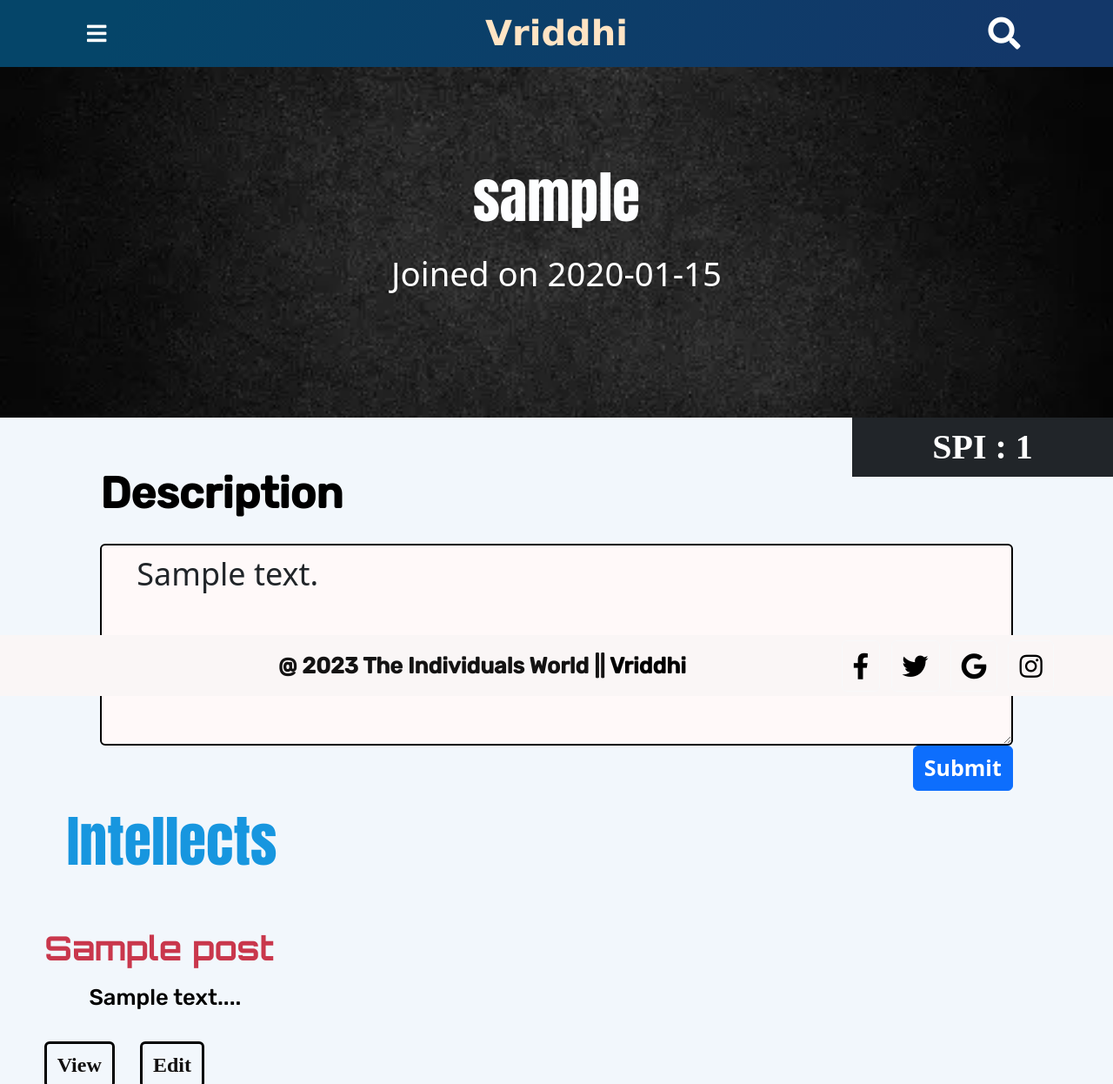
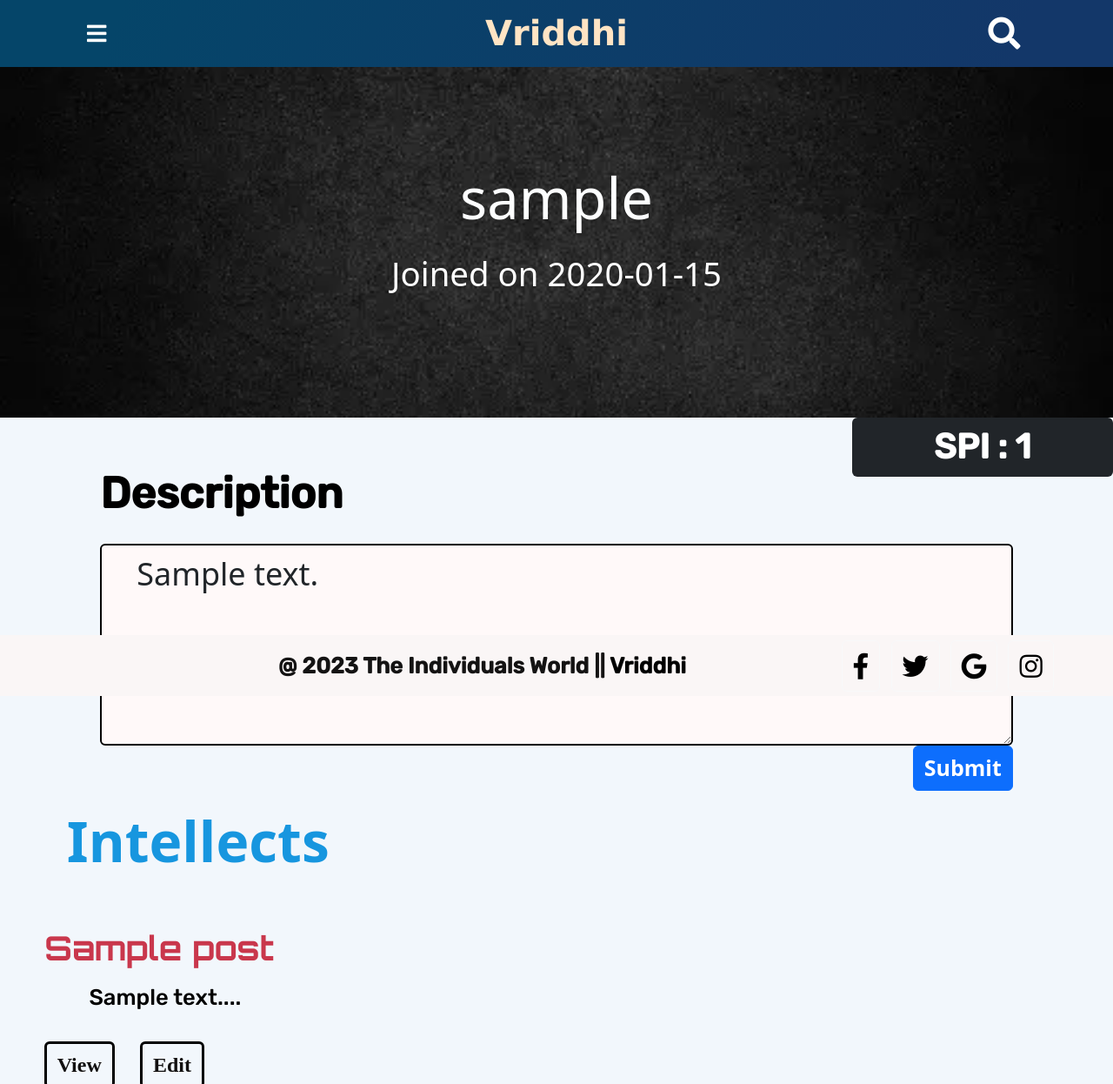
Before and after one commit to vransh/vriddhi, a Flask app: page /profile in a window 1280 px wide. Shown: the top 1246 px of the page at 87% size. Run offline with Flask 3, Linux system fonts and the light colour scheme; the visitor is signed in with stand-in values (Sample User, id 1); tables that the repository leaves empty hold one stand-in row (values such as "Sample post"); some web fonts are replaced.

Commit message:
Add files via upload

```diff
--- a/static/css/for_account.css
+++ b/static/css/for_account.css
@@ -46,8 +46,7 @@ header.masthead {
   font-size: clamp(20px, 4vw, 40px);
   width: 300px;
   float: right;
-  font-family: 'quicksand';
-  border-radius: 0%;
+  font-family: 'rubik'
 }
 
 p {
@@ -61,7 +60,7 @@ p {
 
 h1 {
   font-size: clamp(32px, 6vw, 65px);
-  font-family: Impact, Haettenschweiler, 'Arial Narrow Bold', sans-serif;
+  font-family: 'Impact, Haettenschweiler, 'Arial Narrow Bold', sans-serif;';
   color: rgb(253, 254, 255);
   margin-bottom: 20px;
   margin-top: 4%;
@@ -74,8 +73,9 @@ h1 {
 
 h2 {
   font-size: clamp(32px, 5vw, 65px);
-  font-family: Impact, Haettenschweiler, 'Arial Narrow Bold', sans-serif;
+
   margin-bottom: 30px;
+  font-weight: 900;
   color: rgb(23, 150, 223);
   margin-left: 6%;
 }
@@ -84,6 +84,7 @@ h3 {
   font-size: clamp(25px, 3vw, 50px);
   margin-left: 10%;
   font-weight: 600;
+  font-family: 'rubik';
 }
 
 /*post*/
```
